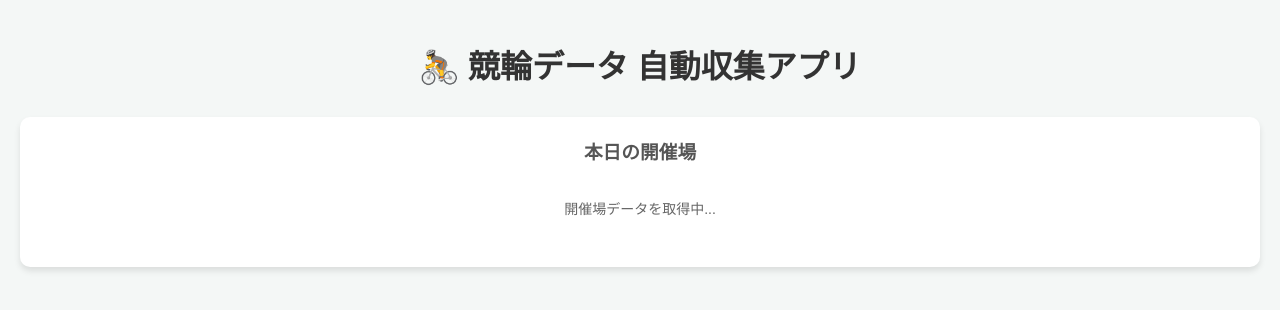
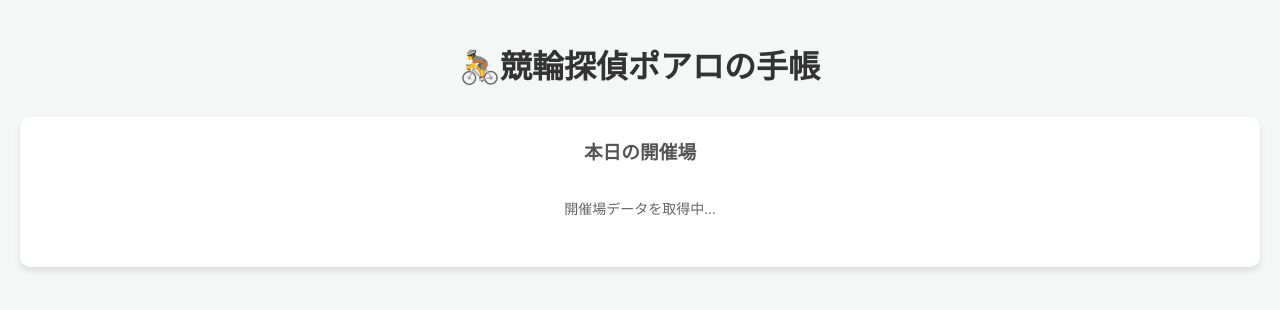
Before and after one commit to noguchi662457/keirin-app, a Flask app: page / in a window 1280 px wide. Shown: the top 310 px of the page. Run offline with Flask 3, Linux system fonts and the light colour scheme.

Commit message:
Update index.html

```diff
--- a/templates/index.html
+++ b/templates/index.html
@@ -315,7 +315,7 @@
 <body>
 
     <div class="header">
-        <h1>🚴 競輪データ 自動収集アプリ</h1>
+        <h1>🚴競輪探偵ポアロの手帳</h1>
     </div>
 
     <div class="search-box">
```
